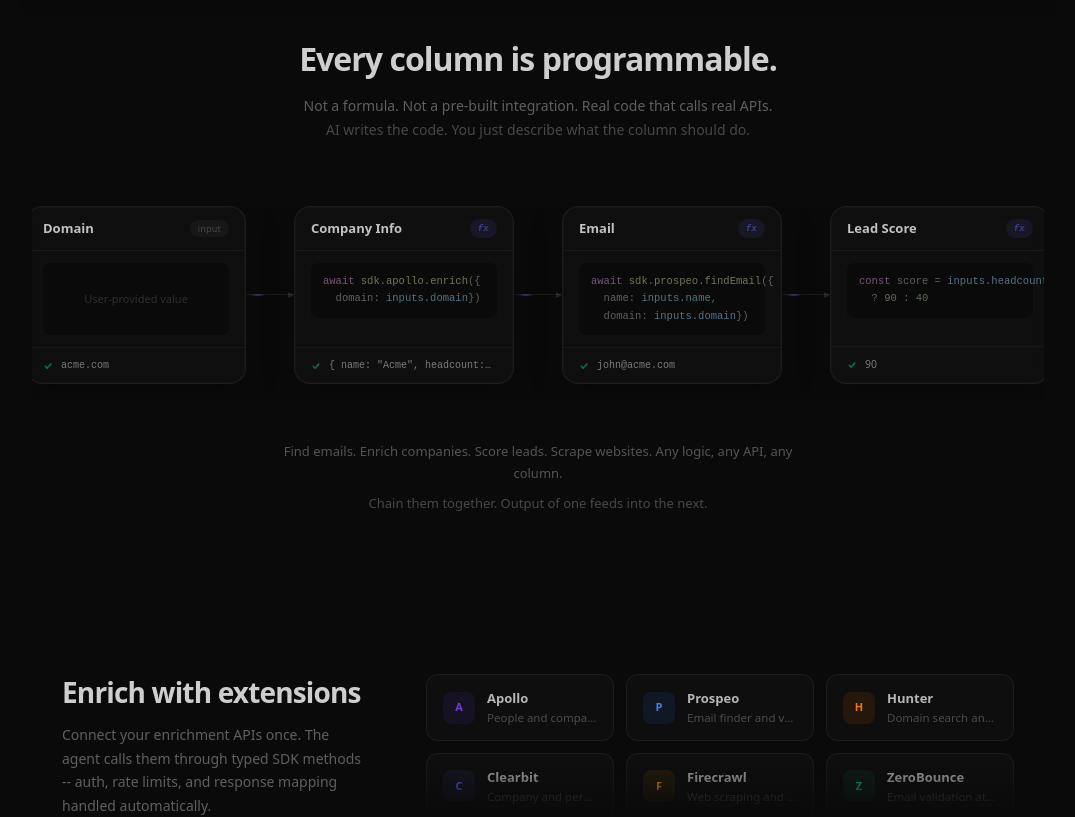
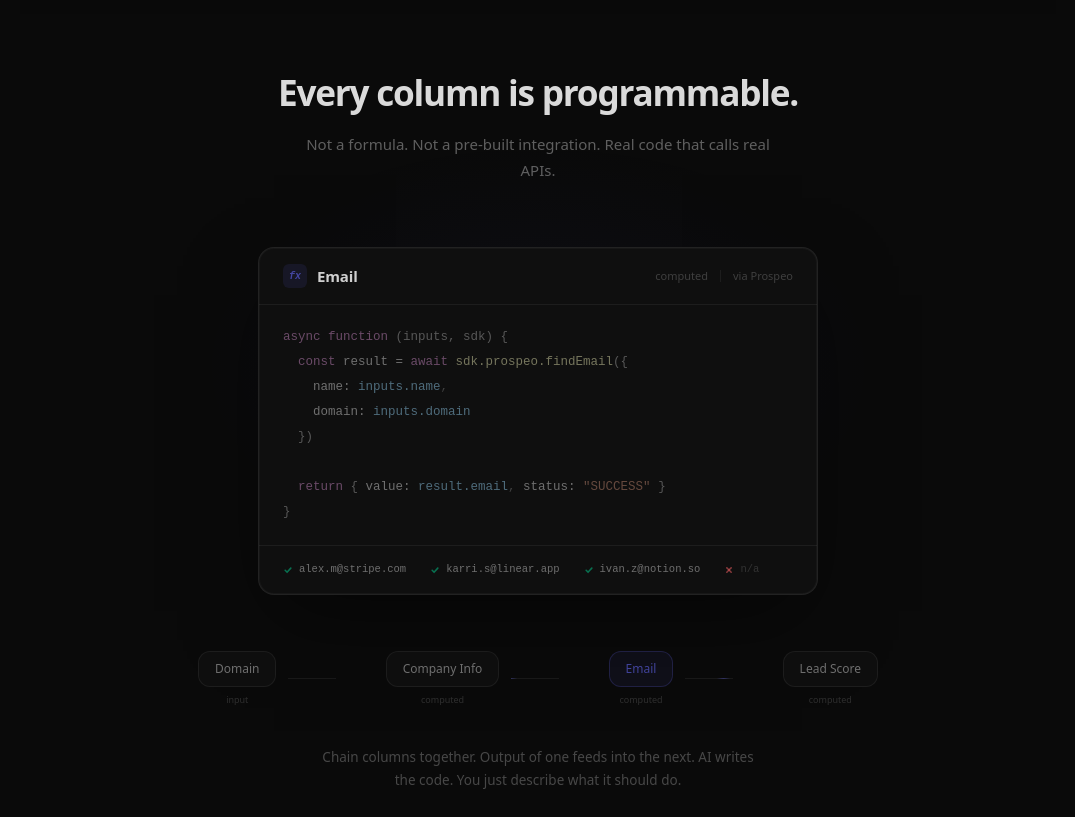
Before and after one commit to rezixon3/gtm-pilot-landing, a React (Vite) app: page / in a window 1280 px wide. Shown: the part 900-1717 px from the top of the page, without its empty margins (102-1177 px from the left). Built offline with nearby package versions, Linux system fonts and the light colour scheme.

Commit message:
Premium pipeline section: big code card + flow strip

```diff
--- a/src/App.tsx
+++ b/src/App.tsx
@@ -569,196 +569,165 @@ function Reveal({ children, className = '', delay = 0 }: {
 }
 
 // ---------------------------------------------------------------------------
-// Feature section: Programmable columns pipeline
+// Feature section: Programmable columns
 // ---------------------------------------------------------------------------
-
-const PIPE_COLS = [
-  {
-    name: 'Domain',
-    kind: 'input' as const,
-    code: null,
-    output: 'acme.com',
-    outputMono: true,
-  },
-  {
-    name: 'Company Info',
-    kind: 'computed' as const,
-    code: [
-      { t: 'kw', v: 'await' },
-      { t: 'fn', v: ' sdk.apollo.enrich' },
-      { t: 'd', v: '({' },
-      { t: 'd', v: '  domain: ' },
-      { t: 'var', v: 'inputs.domain' },
-      { t: 'd', v: '})' },
-    ],
-    output: '{ name: "Acme", headcount: 250 }',
-    outputMono: true,
-  },
-  {
-    name: 'Email',
-    kind: 'computed' as const,
-    code: [
-      { t: 'kw', v: 'await' },
-      { t: 'fn', v: ' sdk.prospeo.findEmail' },
-      { t: 'd', v: '({' },
-      { t: 'd', v: '  name: ' },
-      { t: 'var', v: 'inputs.name' },
-      { t: 'd', v: ',' },
-      { t: 'd', v: '  domain: ' },
-      { t: 'var', v: 'inputs.domain' },
-      { t: 'd', v: '})' },
-    ],
-    output: 'john@acme.com',
-    outputMono: true,
-  },
-  {
-    name: 'Lead Score',
-    kind: 'computed' as const,
-    code: [
-      { t: 'kw', v: 'const' },
-      { t: 'd', v: ' score = ' },
-      { t: 'var', v: 'inputs.headcount' },
-      { t: 'd', v: ' > 100' },
-      { t: 'd', v: '  ? ' },
-      { t: 'num', v: '90' },
-      { t: 'd', v: ' : ' },
-      { t: 'num', v: '40' },
-    ],
-    output: '90',
-    outputMono: false,
-  },
-]
-
-const CODE_COLORS: Record<string, string> = {
-  kw: 'text-[#C586C0]/60',
-  fn: 'text-[#DCDCAA]/50',
-  var: 'text-[#9CDCFE]/50',
-  str: 'text-[#CE9178]/50',
-  num: 'text-[#B5CEA8]/50',
-  d: 'text-white/35',
-}
-
-function PipeConnector() {
-  return (
-    <div className="relative flex w-[48px] shrink-0 items-center justify-center">
-      {/* Static line */}
-      <div className="h-px w-full bg-white/[0.06]" />
-      {/* Animated flowing particle */}
-      <div className="absolute inset-0 flex items-center overflow-hidden">
-        <div
-          className="h-[2px] w-[16px] rounded-full"
-          style={{
-            background: 'linear-gradient(90deg, transparent, rgba(99,102,241,0.4), transparent)',
-            animation: 'pipe-flow 2.5s ease-in-out infinite',
-          }}
-        />
-      </div>
-      {/* Arrow tip */}
-      <svg className="absolute right-0 size-[6px] text-white/[0.12]" viewBox="0 0 6 6" fill="currentColor">
-        <path d="M0 0 L6 3 L0 6 Z" />
-      </svg>
-    </div>
-  )
-}
 
 function PipelineSection() {
   return (
-    <section className="mx-auto mt-28 max-w-[1060px] px-6 sm:mt-40">
+    <section className="mx-auto mt-32 max-w-[960px] px-6 sm:mt-48">
       <Reveal>
-        <h2 className="text-center text-[1.5rem] font-bold leading-[1.2] tracking-[-0.03em] text-white/80 sm:text-[2rem]">
+        <h2 className="text-center text-[1.6rem] font-bold leading-[1.15] tracking-[-0.035em] text-white/85 sm:text-[2.2rem]">
           Every column is programmable.
         </h2>
       </Reveal>
 
       <Reveal delay={0.05}>
-        <p className="mx-auto mt-4 max-w-[540px] text-center text-[14px] leading-[1.7] text-white/35">
-          Not a formula. Not a pre-built integration. Real code that calls real APIs.
-          <br />
-          <span className="text-white/25">AI writes the code. You just describe what the column should do.</span>
+        <p className="mx-auto mt-5 max-w-[480px] text-center text-[15px] leading-[1.7] text-white/35">
+          Not a formula. Not a pre-built integration.
+          Real code that calls real APIs.
         </p>
       </Reveal>
 
-      {/* Pipeline */}
-      <Reveal delay={0.1}>
-        <div className="relative mt-16">
-          {/* Subtle ambient glow behind pipeline */}
-          <div className="pointer-events-none absolute -inset-16 -z-10" style={{
-            background: 'radial-gradient(ellipse 80% 60% at 50% 50%, rgba(99,102,241,0.03) 0%, transparent 70%)',
-            animation: 'pipe-glow 4s ease-in-out infinite',
+      {/* The visual: a single elegant card showing a column's code */}
+      <Reveal delay={0.12}>
+        <div className="relative mx-auto mt-16 max-w-[560px]">
+          {/* Glow behind card */}
+          <div className="pointer-events-none absolute -inset-24 -z-10" style={{
+            background: 'radial-gradient(ellipse 70% 60% at 50% 40%, rgba(99,102,241,0.05) 0%, transparent 70%)',
           }} />
 
-          <div className="overflow-x-auto pb-4 scrollbar-none">
-            <div className="mx-auto flex min-w-[800px] items-stretch justify-center">
-              {PIPE_COLS.map((col, i) => (
-                <div key={col.name} className="flex items-stretch">
-                  {/* Column card */}
-                  <div className="flex w-[220px] flex-col overflow-hidden rounded-2xl border border-white/[0.06] bg-[#111]/80 backdrop-blur-sm" style={{
-                    boxShadow: '0 8px 40px -8px rgba(0,0,0,0.3), 0 0 0 1px rgba(255,255,255,0.02) inset',
+          <div className="overflow-hidden rounded-2xl border border-white/[0.08] bg-[#0F0F0F]" style={{
+            boxShadow: '0 32px 80px -16px rgba(0,0,0,0.5), 0 0 0 1px rgba(255,255,255,0.03) inset',
           }}>
-                    {/* Header */}
-                    <div className="flex items-center justify-between border-b border-white/[0.05] px-4 py-3">
-                      <span className="text-[13px] font-semibold text-white/75">{col.name}</span>
-                      {col.kind === 'computed' ? (
-                        <span className="rounded-full bg-[#6366F1]/10 px-2 py-0.5 text-[9px] font-bold tracking-wide text-[#6366F1]/50">
-                          <span className="font-mono italic">fx</span>
-                        </span>
-                      ) : (
-                        <span className="rounded-full bg-white/[0.04] px-2 py-0.5 text-[9px] font-medium tracking-wide text-white/20">
-                          input
-                        </span>
-                      )}
+            {/* Column header bar */}
+            <div className="flex items-center gap-3 border-b border-white/[0.06] px-6 py-4">
+              <div className="flex items-center gap-2.5">
+                <div className="flex size-6 items-center justify-center rounded-md bg-[#6366F1]/10">
+                  <span className="font-mono text-[10px] font-bold italic text-[#6366F1]/60">fx</span>
+                </div>
+                <span className="text-[15px] font-semibold tracking-[-0.01em] text-white/80">Email</span>
+              </div>
+              <div className="ml-auto flex items-center gap-3">
+                <span className="text-[11px] text-white/20">computed</span>
+                <div className="h-3 w-px bg-white/[0.06]" />
+                <span className="text-[11px] text-white/20">via Prospeo</span>
+              </div>
             </div>
 
-                    {/* Code block */}
-                    <div className="flex-1 px-4 py-3">
-                      {col.code ? (
-                        <div className="rounded-lg bg-[#0A0A0A] px-3 py-2.5">
-                          <pre className="font-mono text-[10.5px] leading-[1.65]">
-                            {col.code.map((token, ti) => (
-                              <span key={ti} className={CODE_COLORS[token.t]}>
-                                {token.v.startsWith('  ') ? <>{'\n'}{token.v}</> : token.v}
-                              </span>
-                            ))}
+            {/* Code */}
+            <div className="px-6 py-5">
+              <pre className="font-mono text-[12.5px] leading-[2]">
+                <span className="text-[#C586C0]/50">async function</span>
+                <span className="text-white/30"> (inputs, sdk) {'{'}</span>
+{'\n'}
+                <span className="text-white/30">{'  '}</span>
+                <span className="text-[#C586C0]/50">const </span>
+                <span className="text-white/40">result = </span>
+                <span className="text-[#C586C0]/50">await </span>
+                <span className="text-[#DCDCAA]/50">sdk.prospeo.findEmail</span>
+                <span className="text-white/30">({'{'}</span>
+{'\n'}
+                <span className="text-white/30">{'    '}</span>
+                <span className="text-white/40">name: </span>
+                <span className="text-[#9CDCFE]/45">inputs.name</span>
+                <span className="text-white/20">,</span>
+{'\n'}
+                <span className="text-white/30">{'    '}</span>
+                <span className="text-white/40">domain: </span>
+                <span className="text-[#9CDCFE]/45">inputs.domain</span>
+{'\n'}
+                <span className="text-white/30">{'  '}{'}'}) </span>
+{'\n'}
+{'\n'}
+                <span className="text-white/30">{'  '}</span>
+                <span className="text-[#C586C0]/50">return </span>
+                <span className="text-white/30">{'{ '}</span>
+                <span className="text-white/40">value: </span>
+                <span className="text-[#9CDCFE]/45">result.email</span>
+                <span className="text-white/20">, </span>
+                <span className="text-white/40">status: </span>
+                <span className="text-[#CE9178]/45">"SUCCESS"</span>
+                <span className="text-white/30">{' }'}</span>
+{'\n'}
+                <span className="text-white/30">{'}'}</span>
               </pre>
             </div>
-                      ) : (
-                        <div className="flex h-full min-h-[60px] items-center justify-center rounded-lg bg-[#0A0A0A]">
-                          <span className="text-[11px] text-white/15">User-provided value</span>
-                        </div>
-                      )}
-                    </div>
 
-                    {/* Output */}
-                    <div className="border-t border-white/[0.04] px-4 py-2.5">
-                      <div className="flex items-center gap-2">
+            {/* Results strip */}
+            <div className="border-t border-white/[0.06] px-6 py-4">
+              <div className="flex items-center gap-6">
+                {[
+                  { v: 'alex.m@stripe.com', ok: true },
+                  { v: 'karri.s@linear.app', ok: true },
+                  { v: 'ivan.z@notion.so', ok: true },
+                  { v: null, ok: false },
+                ].map((cell, i) => (
+                  <div key={i} className="flex items-center gap-1.5">
+                    {cell.ok ? (
                       <svg className="size-[10px] shrink-0 text-emerald-400/50" viewBox="0 0 16 16" fill="none" stroke="currentColor" strokeWidth="2.5" strokeLinecap="round">
                         <polyline points="3.5 8.5 6.5 11.5 12.5 5" />
                       </svg>
-                        <span className={`truncate text-[10.5px] ${col.outputMono ? 'font-mono text-[10px]' : ''} text-white/45`}>
-                          {col.output}
+                    ) : (
+                      <svg className="size-[10px] shrink-0 text-red-400/50" viewBox="0 0 16 16" fill="none" stroke="currentColor" strokeWidth="2.5" strokeLinecap="round">
+                        <line x1="4.5" y1="4.5" x2="11.5" y2="11.5" /><line x1="11.5" y1="4.5" x2="4.5" y2="11.5" />
+                      </svg>
+                    )}
+                    <span className={`font-mono text-[10.5px] ${cell.ok ? 'text-white/40' : 'text-white/15'}`}>
+                      {cell.ok ? cell.v : 'n/a'}
                     </span>
-                      </div>
-                    </div>
-                  </div>
-
-                  {/* Connector */}
-                  {i < PIPE_COLS.length - 1 && <PipeConnector />}
                   </div>
                 ))}
               </div>
             </div>
           </div>
+        </div>
       </Reveal>
 
-      <Reveal delay={0.15}>
-        <div className="mx-auto mt-10 max-w-[560px] space-y-2 text-center">
-          <p className="text-[13px] leading-[1.7] text-white/30">
-            Find emails. Enrich companies. Score leads. Scrape websites. Any logic, any API, any column.
+      {/* Pipeline flow: the chaining concept */}
+      <Reveal delay={0.2}>
+        <div className="mx-auto mt-14 max-w-[680px]">
+          <div className="flex items-center justify-between">
+            {(['Domain', 'Company Info', 'Email', 'Lead Score'] as const).map((name, i) => (
+              <div key={name} className="flex items-center">
+                <div className="flex flex-col items-center gap-1.5">
+                  <div className={`flex h-[36px] items-center rounded-xl border px-4 ${
+                    i === 2
+                      ? 'border-[#6366F1]/20 bg-[#6366F1]/[0.06]'
+                      : 'border-white/[0.06] bg-white/[0.02]'
+                  }`}>
+                    <span className={`text-[12px] font-medium ${
+                      i === 2 ? 'text-[#6366F1]/60' : 'text-white/40'
+                    }`}>{name}</span>
+                  </div>
+                  <span className="text-[9px] text-white/15">
+                    {i === 0 ? 'input' : 'computed'}
+                  </span>
+                </div>
+                {i < 3 && (
+                  <div className="relative mx-2 w-[32px] sm:mx-3 sm:w-[48px]">
+                    <div className="h-px w-full bg-white/[0.06]" />
+                    <div className="absolute inset-0 flex items-center overflow-hidden">
+                      <div
+                        className="h-[2px] w-[14px] rounded-full"
+                        style={{
+                          background: 'linear-gradient(90deg, transparent, rgba(99,102,241,0.35), transparent)',
+                          animation: `pipe-flow ${2 + i * 0.4}s ease-in-out ${i * 0.6}s infinite`,
+                        }}
+                      />
+                    </div>
+                  </div>
+                )}
+              </div>
+            ))}
+          </div>
+        </div>
+      </Reveal>
+
+      <Reveal delay={0.25}>
+        <p className="mx-auto mt-10 max-w-[440px] text-center text-[13.5px] leading-[1.7] text-white/25">
+          Chain columns together. Output of one feeds into the next.
+          AI writes the code. You just describe what it should do.
         </p>
-          <p className="text-[13px] leading-[1.7] text-white/25">
-            Chain them together. Output of one feeds into the next.
-          </p>
-        </div>
       </Reveal>
     </section>
   )
```
Lines whose indentation alone changed are shown as unchanged.
